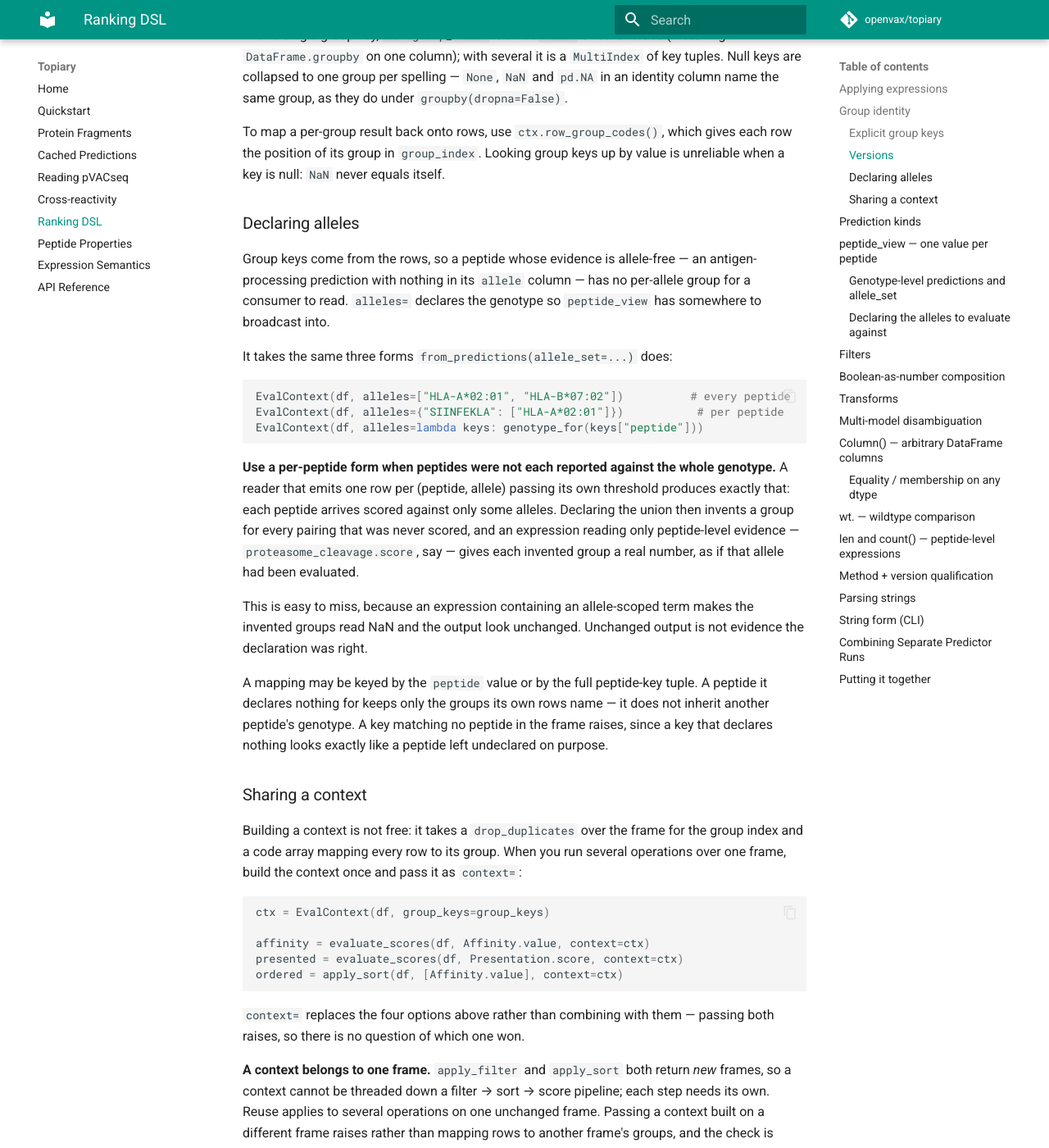
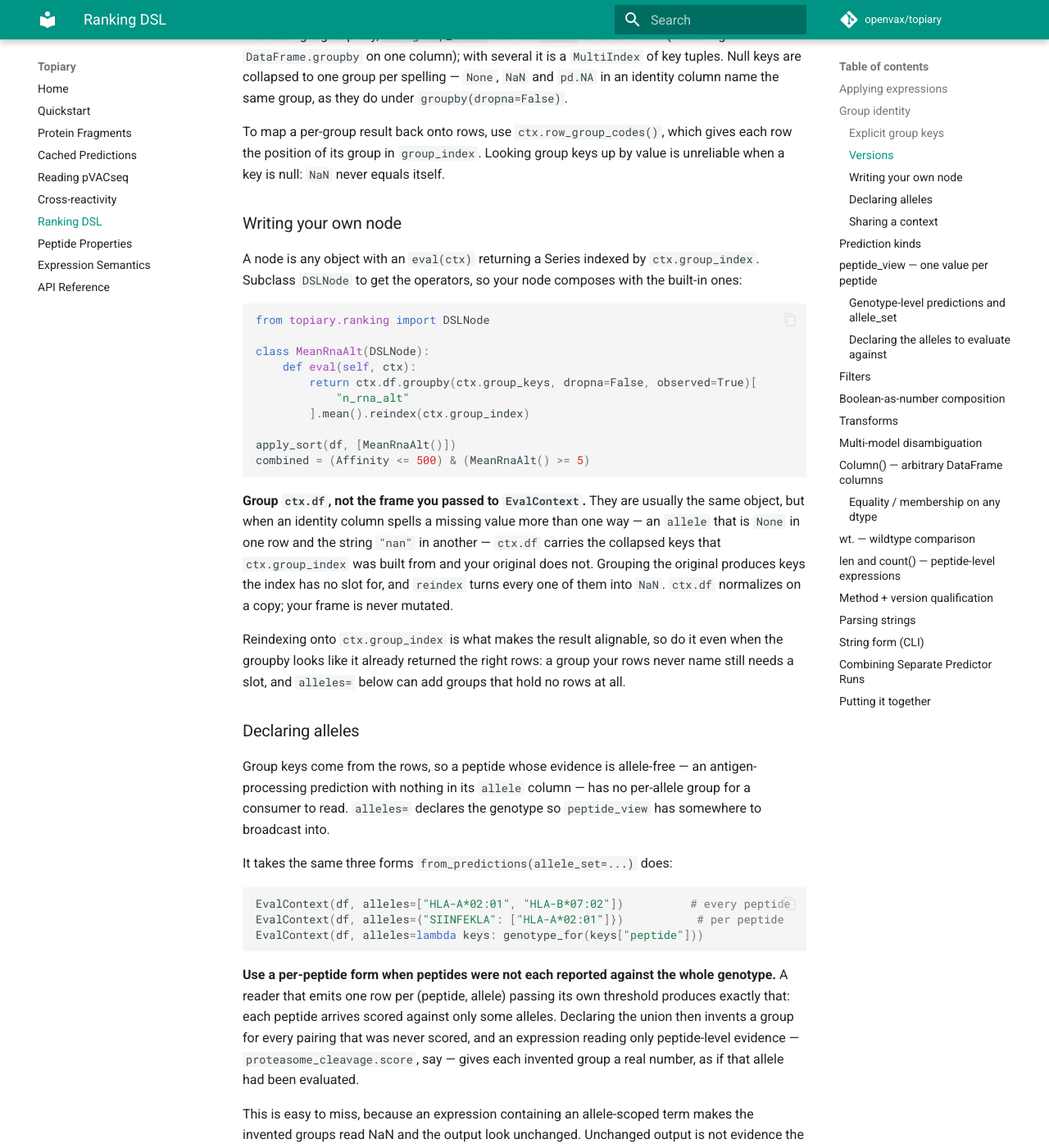
Before and after one commit to openvax/topiary, an MkDocs documentation site: the page built from docs/ranking.md, in a window 1280 px wide and 1400 px high, scrolled down 3199 px. Shown: the whole window at 82% size. Built offline with MkDocs 1.6.1 and Material for MkDocs 9.7.7, drawn with Linux system fonts in a browser that asks for light colours; comment, search, counter and statistics services are not loaded.

Commit message:
Collapse EvalContext.evaluation_df into df
After the previous commit, `df` and `evaluation_df` returned the
identical object — one public name too many on a context that already
exposes `df`, `key_frame` and `group_index`. Drop `evaluation_df` and
fold its body into `df`; the 20 internal readers become `ctx.df`.

`evaluation_df` was added in 5.49.1 and never documented or exported,
so remove it outright rather than keep an alias.

Document writing a custom node in docs/ranking.md, including the rule
this pair of changes exists to fix: group `ctx.df`, not the frame you
handed to EvalContext, and reindex onto `ctx.group_index`.

Bump Topiary to 5.51.0.

Claude-Session: https://claude.ai/code/session_01AgA7gi5ynUA8BjHfxLshGc

````diff
--- a/docs/ranking.md
+++ b/docs/ranking.md
@@ -98,6 +98,27 @@ Group key names are validated before anything is evaluated, so a typo fails imme
 With a single group key, `ctx.group_index` is a flat `Index` of bare values (matching `DataFrame.groupby` on one column); with several it is a `MultiIndex` of key tuples. Null keys are collapsed to one group per spelling — `None`, `NaN` and `pd.NA` in an identity column name the same group, as they do under `groupby(dropna=False)`.
 
 To map a per-group result back onto rows, use `ctx.row_group_codes()`, which gives each row the position of its group in `group_index`. Looking group keys up by value is unreliable when a key is null: `NaN` never equals itself.
+
+### Writing your own node
+
+A node is any object with an `eval(ctx)` returning a Series indexed by `ctx.group_index`. Subclass `DSLNode` to get the operators, so your node composes with the built-in ones:
+
+```python
+from topiary.ranking import DSLNode
+
+class MeanRnaAlt(DSLNode):
+    def eval(self, ctx):
+        return ctx.df.groupby(ctx.group_keys, dropna=False, observed=True)[
+            "n_rna_alt"
+        ].mean().reindex(ctx.group_index)
+
+apply_sort(df, [MeanRnaAlt()])
+combined = (Affinity <= 500) & (MeanRnaAlt() >= 5)
+```
+
+**Group `ctx.df`, not the frame you passed to `EvalContext`.** They are usually the same object, but when an identity column spells a missing value more than one way — an `allele` that is `None` in one row and the string `"nan"` in another — `ctx.df` carries the collapsed keys that `ctx.group_index` was built from and your original does not. Grouping the original produces keys the index has no slot for, and `reindex` turns every one of them into `NaN`. `ctx.df` normalizes on a copy; your frame is never mutated.
+
+Reindexing onto `ctx.group_index` is what makes the result alignable, so do it even when the groupby looks like it already returned the right rows: a group your rows never name still needs a slot, and `alleles=` below can add groups that hold no rows at all.
 
 ### Declaring alleles
 
--- a/topiary/__init__.py
+++ b/topiary/__init__.py
@@ -157,7 +157,7 @@ from .result import (
 )
 from .wide import detect_form, from_wide, to_wide
 
-__version__ = "5.50.0"
+__version__ = "5.51.0"
 
 __all__ = [
     "TopiaryPredictor",
````
Also changed, not shown: CHANGELOG.md (+15 -0 lines), 3 other files.
